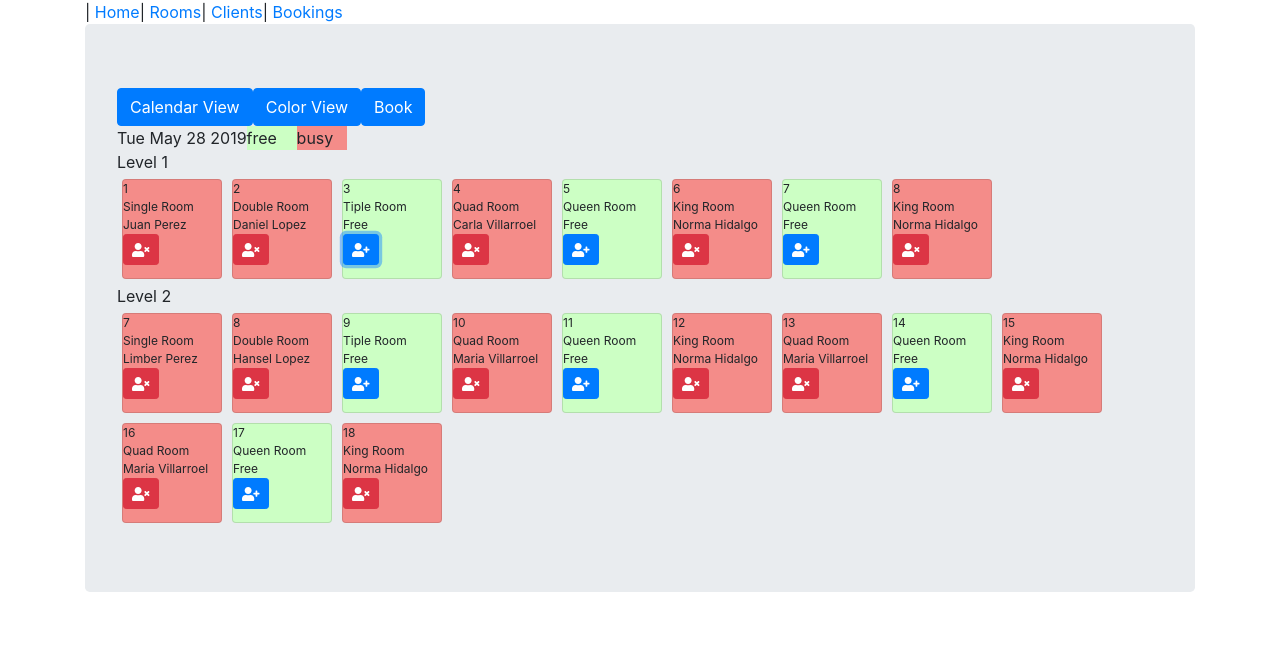
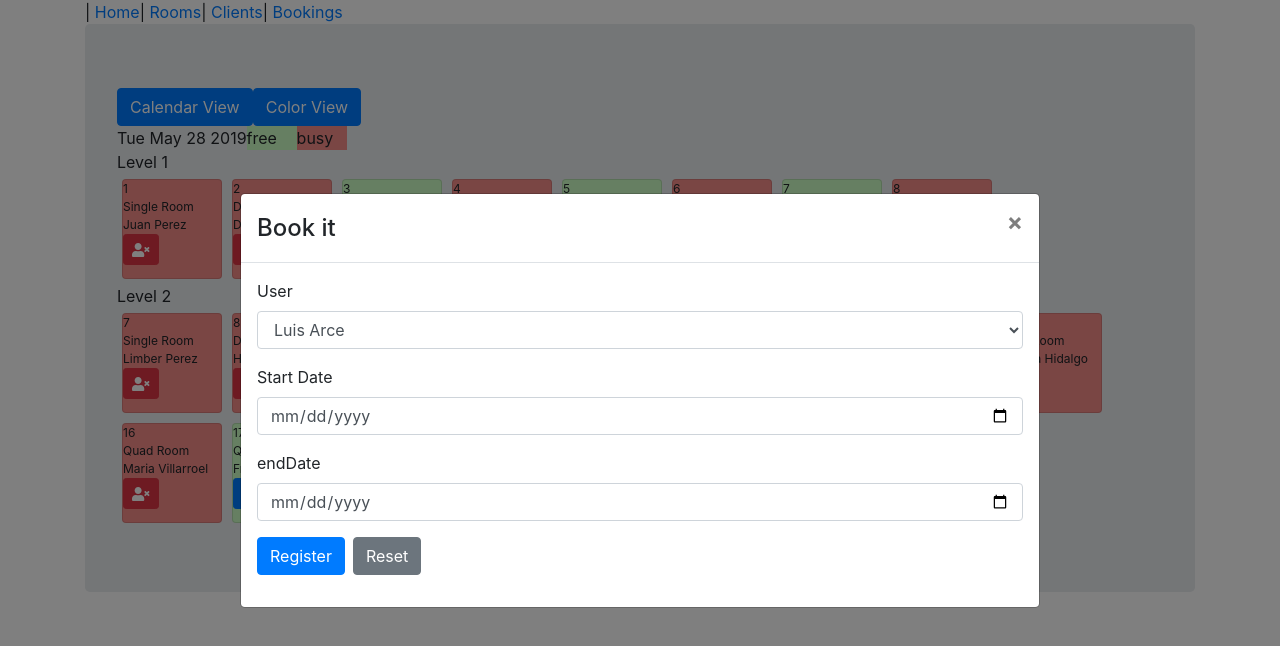
Before and after one commit to kapit4n/react-h, a React (Create React App) app: page /home in a window 1280 px wide. Both pictures are taken after a click on the button 360 px from the left and 249 px from the top of the page. Shown: the top 646 px of the page. Built offline with nearby package versions, Linux system fonts and the light colour scheme.

Commit message:
feat(home): open book modal for free rooms

```diff
--- a/src/comps/Home.jsx
+++ b/src/comps/Home.jsx
@@ -43,7 +43,11 @@ function BookModal(props) {
             <Form>
               <div className="form-group">
                 <label htmlFor="userId">User</label>
-                <Field name="userId" type="number" className={'form-control' + (errors.userId && touched.userId ? ' is-invalid' : '')} />
+                <Field name="userId" component="select" className={'form-control' + (errors.userId && touched.userId ? ' is-invalid' : '')}>
+                  <option value={1}>Luis Arce</option>
+                  <option value={2}>Juan Arce</option>
+                  <option value={3}>Hansel Arce</option>
+                </Field>
                 <ErrorMessage name="userId" component="div" className="invalid-feedback" />
               </div>
               <div className="form-group">
@@ -64,10 +68,6 @@ function BookModal(props) {
           )}
         />
       </Modal.Body>
-      <Modal.Footer>
-        <Button onClick={props.onHide}>Cancel</Button>
-        <Button onClick={props.onSave}>Save</Button>
-      </Modal.Footer>
     </Modal>
   )
 }
@@ -75,9 +75,14 @@ function BookModal(props) {
 function RoomBox(props) {
   const isBusy = props.room.isBusy;
   const room = props.room;
+  const [modalShow, setModalShow] = useState(false);
+
+  let modalClose = () => setModalShow(false);
+  let modalSave = () => setModalShow(false);
 
   if (isBusy) {
     return (
+      <>
         <Card className="square-busy">
           <div>{room.id}</div>
           <div>{room.name}</div>
@@ -87,18 +92,29 @@ function RoomBox(props) {
             <Button size="sm" variant="danger"><FontAwesomeIcon icon="user-times" /></Button>
           </div>
         </Card>
+        <BookModal show={modalShow}
+          onHide={modalClose} onSave={modalSave}></BookModal>
+      </>
     );
   } else {
     return (
+      <>
         <Card className="square-free">
           <div>{room.id}</div>
           <div>{room.name}</div>
           <div>
             Free
           <br />
-          <Button size="sm"><FontAwesomeIcon icon="user-plus" /></Button>
+            <Button size="sm"
+              variant="primary"
+              onClick={() => setModalShow(true)}
+            ><FontAwesomeIcon icon="user-plus" /></Button>
           </div>
         </Card>
+        <BookModal show={modalShow}
+          onHide={modalClose} onSave={modalSave}></BookModal>
+      </>
+
     );
   }
 }
@@ -144,10 +160,6 @@ export default function Home() {
 
   const [isColorView, setIsColorView] = useState(false);
 
-  const [modalShow, setModalShow] = useState(false);
-
-  let modalClose = () => setModalShow(false);
-  let modalSave = () => setModalShow(false);
 
   return (
     <>
@@ -156,10 +168,6 @@ export default function Home() {
           <div>
             <Button>Calendar View</Button>
             <Button>Color View</Button>
-            <Button
-              variant="primary"
-              onClick={() => setModalShow(true)}
-            >Book</Button>
           </div>
           <div>
             {dateToday}
@@ -187,8 +195,7 @@ export default function Home() {
           ? levelList.map(l => <LevelBox level={l} key={l.id} />)
           : levelList.map(l => <LevelBox level={l} key={l.id} />)}
       </Jumbotron>
-      <BookModal show={modalShow}
-        onHide={modalClose} onSave={modalSave}></BookModal>
+
     </>
 
   );
```
Lines whose indentation alone changed are shown as unchanged.
